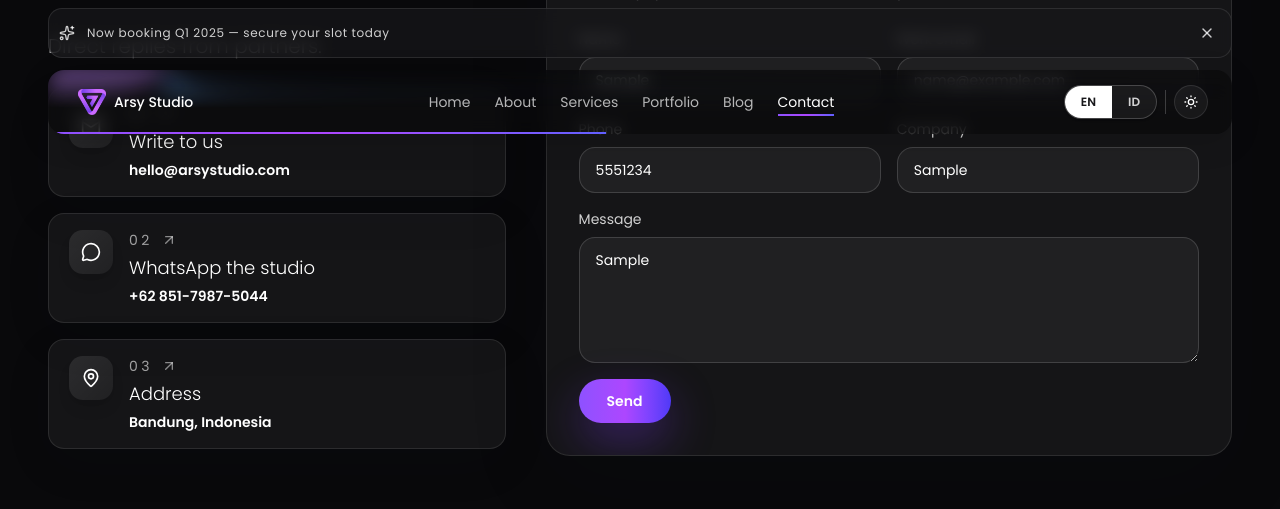
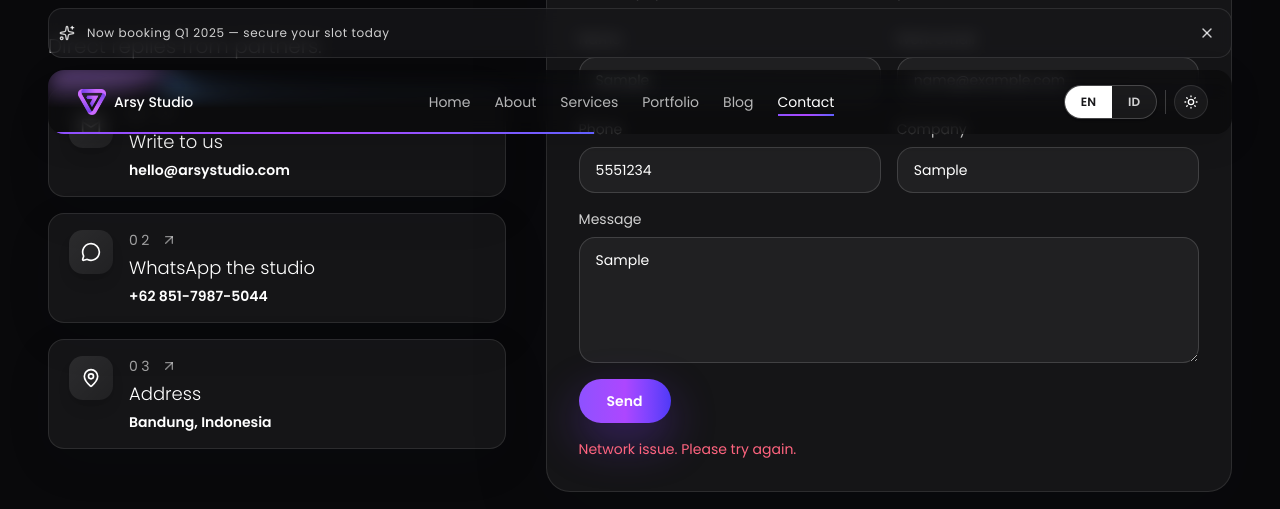
Before and after one commit to arsycreative/ARSY, a Next.js app: page /en/contact in a window 1280 px wide. Both pictures are taken after typing "Sample", "name@example.com", "5551234", "Sample", "Sample" into the empty fields and a click on the button "Send". Shown: the part 765-1274 px from the top of the page. Built offline with nearby package versions, Linux system fonts and the light colour scheme; what @radix-ui/themes would draw is missing.

Commit message:
integrate contact form

```diff
--- a/src/app/[locale]/contact/page.jsx
+++ b/src/app/[locale]/contact/page.jsx
@@ -15,6 +15,7 @@ import {
   CONTACT_WHATSAPP_LINK,
   CONTACT_EMAIL,
 } from "@/lib/contact-info";
+import ContactForm from "@/components/contact/contact-form";
 
 const channelIcons = {
   email: Mail,
@@ -189,58 +190,11 @@ export default function ContactPage({ params }) {
                 {contactInfo.formBody}
               </p>
             </div>
-            <form className="relative space-y-4">
-              <div className="grid gap-4 md:grid-cols-2">
-                <label className="flex flex-col gap-2 text-sm text-zinc-700 dark:text-white/80">
-                  <span>{contactInfo.fields.name}</span>
-                  <input
-                    type="text"
-                    className="rounded-2xl border border-zinc-200 bg-white px-4 py-3 text-zinc-900 outline-none transition focus:border-violet-400 focus:ring-2 focus:ring-violet-100 dark:border-white/15 dark:bg-white/5 dark:text-white dark:focus:border-white/40 dark:focus:ring-white/10"
-                    placeholder={contactInfo.fields.name}
-                  />
-                </label>
-                <label className="flex flex-col gap-2 text-sm text-zinc-700 dark:text-white/80">
-                  <span>{contactInfo.fields.workEmail}</span>
-                  <input
-                    type="email"
-                    className="rounded-2xl border border-zinc-200 bg-white px-4 py-3 text-zinc-900 outline-none transition focus:border-violet-400 focus:ring-2 focus:ring-violet-100 dark:border-white/15 dark:bg-white/5 dark:text-white dark:focus:border-white/40 dark:focus:ring-white/10"
-                    placeholder={contactInfo.fields.workEmail}
-                  />
-                </label>
-              </div>
-              <div className="grid gap-4 md:grid-cols-2">
-                <label className="flex flex-col gap-2 text-sm text-zinc-700 dark:text-white/80">
-                  <span>{contactInfo.fields.phone}</span>
-                  <input
-                    type="tel"
-                    className="rounded-2xl border border-zinc-200 bg-white px-4 py-3 text-zinc-900 outline-none transition focus:border-violet-400 focus:ring-2 focus:ring-violet-100 dark:border-white/15 dark:bg-white/5 dark:text-white dark:focus:border-white/40 dark:focus:ring-white/10"
-                    placeholder={CONTACT_PHONE}
-                  />
-                </label>
-                <label className="flex flex-col gap-2 text-sm text-zinc-700 dark:text-white/80">
-                  <span>{contactInfo.fields.company}</span>
-                  <input
-                    type="text"
-                    className="rounded-2xl border border-zinc-200 bg-white px-4 py-3 text-zinc-900 outline-none transition focus:border-violet-400 focus:ring-2 focus:ring-violet-100 dark:border-white/15 dark:bg-white/5 dark:text-white dark:focus:border-white/40 dark:focus:ring-white/10"
-                    placeholder={contactInfo.fields.company}
-                  />
-                </label>
-              </div>
-              <label className="flex flex-col gap-2 text-sm text-zinc-700 dark:text-white/80">
-                <span>{contactInfo.fields.message}</span>
-                <textarea
-                  rows={5}
-                  className="rounded-2xl border border-zinc-200 bg-white px-4 py-3 text-zinc-900 outline-none transition focus:border-violet-400 focus:ring-2 focus:ring-violet-100 dark:border-white/15 dark:bg-white/5 dark:text-white dark:focus:border-white/40 dark:focus:ring-white/10"
-                  placeholder={contactInfo.fields.message}
-                />
-              </label>
-              <button
-                type="button"
-                className="inline-flex items-center justify-center rounded-full bg-linear-to-r from-violet-500 via-purple-500 to-indigo-600 px-7 py-3 text-sm font-semibold text-white shadow-[0_18px_45px_rgba(124,58,237,0.35)] transition hover:scale-[1.02]"
-              >
-                {contactInfo.fields.submit}
-              </button>
-            </form>
+            <ContactForm
+              contactInfo={contactInfo}
+              placeholderPhone={CONTACT_PHONE}
+              formspreeUrl="https://formspree.io/f/xgvjdrbd"
+            />
           </div>
         </div>
       </section>
--- /dev/null
+++ b/src/components/contact/contact-form.jsx
@@ -0,0 +1,136 @@
+"use client";
+
+import { useEffect, useState } from "react";
+
+export default function ContactForm({
+  contactInfo,
+  placeholderPhone,
+  formspreeUrl,
+}) {
+  const [formStatus, setFormStatus] = useState({ state: "idle", message: "" });
+
+  useEffect(() => {
+    if (formStatus.state === "success" || formStatus.state === "error") {
+      const timer = setTimeout(
+        () => setFormStatus({ state: "idle", message: "" }),
+        7000
+      );
+      return () => clearTimeout(timer);
+    }
+  }, [formStatus]);
+
+  return (
+    <form
+      className="relative space-y-4"
+      onSubmit={async (e) => {
+        e.preventDefault();
+        const form = e.currentTarget;
+        const data = new FormData(form);
+        setFormStatus({ state: "submitting", message: "" });
+        try {
+          const res = await fetch("https://formspree.io/f/xgvjdrbd", {
+            method: "POST",
+            headers: { Accept: "application/json" },
+            body: data,
+          });
+          if (res.ok) {
+            setFormStatus({
+              state: "success",
+              message: "Thanks—your message is on the way.",
+            });
+            form.reset();
+          } else {
+            setFormStatus({
+              state: "error",
+              message: "Something went wrong. Please try again.",
+            });
+          }
+        } catch (error) {
+          setFormStatus({
+            state: "error",
+            message: "Network issue. Please try again.",
+          });
+        }
+      }}
+    >
+      <input
+        type="hidden"
+        name="_subject"
+        value="New contact from arsy-studio.com"
+      />
+      <div className="grid gap-4 md:grid-cols-2">
+        <label className="flex flex-col gap-2 text-sm text-zinc-700 dark:text-white/80">
+          <span>{contactInfo.fields.name}</span>
+          <input
+            type="text"
+            name="name"
+            className="rounded-2xl border border-zinc-200 bg-white px-4 py-3 text-zinc-900 outline-none transition focus:border-violet-400 focus:ring-2 focus:ring-violet-100 dark:border-white/15 dark:bg-white/5 dark:text-white dark:focus:border-white/40 dark:focus:ring-white/10"
+            placeholder={contactInfo.fields.name}
+            required
+          />
+        </label>
+        <label className="flex flex-col gap-2 text-sm text-zinc-700 dark:text-white/80">
+          <span>{contactInfo.fields.workEmail}</span>
+          <input
+            type="email"
+            name="email"
+            className="rounded-2xl border border-zinc-200 bg-white px-4 py-3 text-zinc-900 outline-none transition focus:border-violet-400 focus:ring-2 focus:ring-violet-100 dark:border-white/15 dark:bg-white/5 dark:text-white dark:focus:border-white/40 dark:focus:ring-white/10"
+            placeholder={contactInfo.fields.workEmail}
+            required
+          />
+        </label>
+      </div>
+      <div className="grid gap-4 md:grid-cols-2">
+        <label className="flex flex-col gap-2 text-sm text-zinc-700 dark:text-white/80">
+          <span>{contactInfo.fields.phone}</span>
+          <input
+            type="tel"
+            name="phone"
+            className="rounded-2xl border border-zinc-200 bg-white px-4 py-3 text-zinc-900 outline-none transition focus:border-violet-400 focus:ring-2 focus:ring-violet-100 dark:border-white/15 dark:bg-white/5 dark:text-white dark:focus:border-white/40 dark:focus:ring-white/10"
+            placeholder={placeholderPhone}
+          />
+        </label>
+        <label className="flex flex-col gap-2 text-sm text-zinc-700 dark:text-white/80">
+          <span>{contactInfo.fields.company}</span>
+          <input
+            type="text"
+            name="company"
+            className="rounded-2xl border border-zinc-200 bg-white px-4 py-3 text-zinc-900 outline-none transition focus:border-violet-400 focus:ring-2 focus:ring-violet-100 dark:border-white/15 dark:bg-white/5 dark:text-white dark:focus:border-white/40 dark:focus:ring-white/10"
+            placeholder={contactInfo.fields.company}
+          />
+        </label>
+      </div>
+      <label className="flex flex-col gap-2 text-sm text-zinc-700 dark:text-white/80">
+        <span>{contactInfo.fields.message}</span>
+        <textarea
+          rows={5}
+          name="message"
+          className="rounded-2xl border border-zinc-200 bg-white px-4 py-3 text-zinc-900 outline-none transition focus:border-violet-400 focus:ring-2 focus:ring-violet-100 dark:border-white/15 dark:bg-white/5 dark:text-white dark:focus:border-white/40 dark:focus:ring-white/10"
+          placeholder={contactInfo.fields.message}
+          required
+        />
+      </label>
+      <button
+        type="submit"
+        disabled={formStatus.state === "submitting"}
+        className="inline-flex items-center justify-center rounded-full bg-linear-to-r from-violet-500 via-purple-500 to-indigo-600 px-7 py-3 text-sm font-semibold text-white shadow-[0_18px_45px_rgba(124,58,237,0.35)] transition hover:scale-[1.02] disabled:opacity-60 disabled:hover:scale-100"
+      >
+        {formStatus.state === "submitting"
+          ? "Sending..."
+          : contactInfo.fields.submit}
+      </button>
+      <p
+        className={`text-sm transition-opacity duration-500 ${
+          formStatus.state === "success"
+            ? "text-emerald-600 dark:text-emerald-400"
+            : formStatus.state === "error"
+              ? "text-rose-600 dark:text-rose-400"
+              : "text-transparent"
+        } ${formStatus.state === "idle" ? "opacity-0 pointer-events-none" : "opacity-100"}`}
+        aria-live="polite"
+      >
+        {formStatus.message || "\u00A0"}
+      </p>
+    </form>
+  );
+}
```
